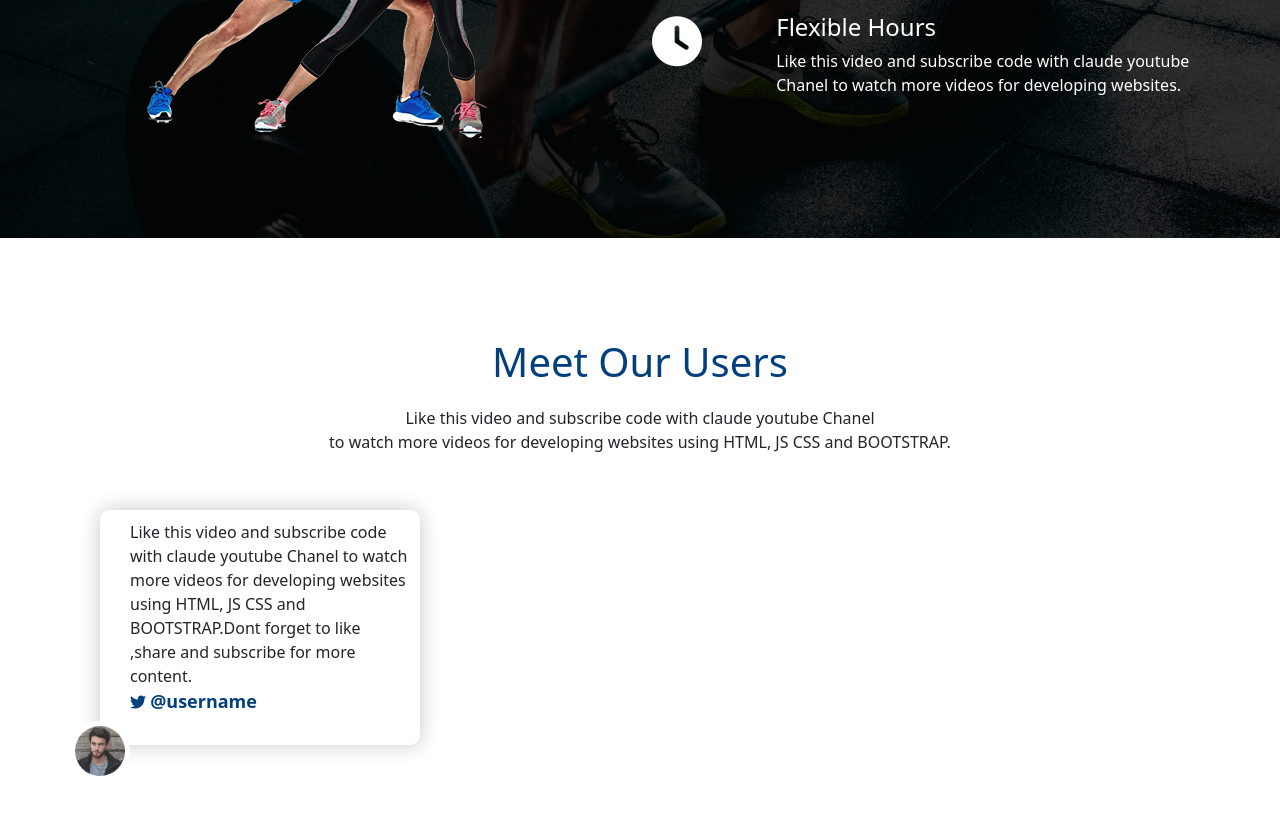
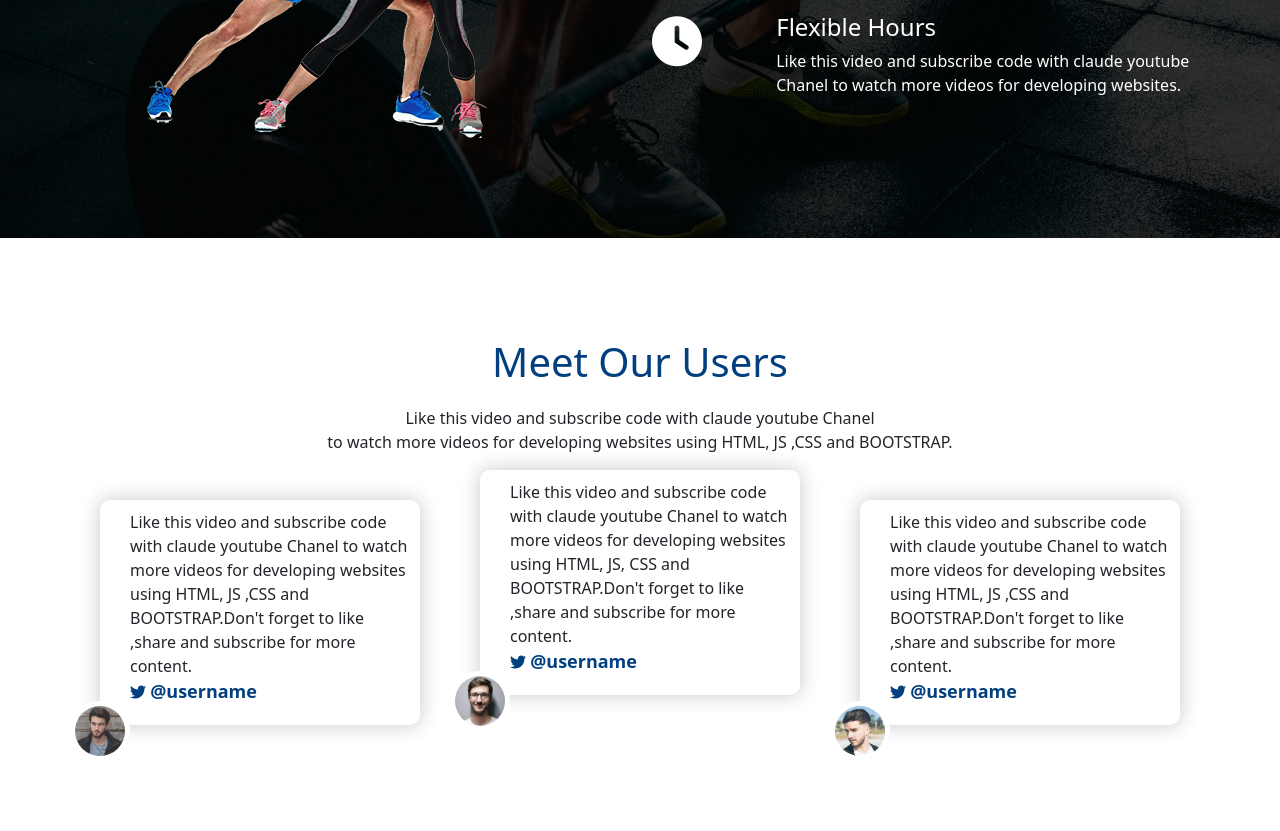
Before and after one commit to claudiahW/fitpal, a plain HTML site: page index.html in a window 1280 px wide. Shown: the part 2577-3408 px from the top of the page. Drawn offline with nearby package versions, Linux system fonts and the light colour scheme.

Commit message:
complete testimonials section

```diff
--- a/index.html
+++ b/index.html
@@ -222,21 +222,43 @@
         <h1 class="text-center">Meet Our Users</h1>
         <p class="text-center">
           Like this video and subscribe code with claude youtube Chanel <br />to
-          watch more videos for developing websites using HTML, JS CSS and
+          watch more videos for developing websites using HTML, JS ,CSS and
           BOOTSTRAP.
         </p>
         <div class="row">
           <div class="col-md-4">
             <p class="review">
               Like this video and subscribe code with claude youtube Chanel to
-              watch more videos for developing websites using HTML, JS CSS and
-              BOOTSTRAP.Dont forget to like ,share and subscribe for more
+              watch more videos for developing websites using HTML, JS ,CSS and
+              BOOTSTRAP.Don't forget to like ,share and subscribe for more
               content.<br />
               <i class="fa-brands fa-twitter"></i>
               <span>@username</span>
             </p>
             <img src="/assets/user1.jpg" alt="" />
           </div>
+          <div class="col-md-4 middle">
+            <p class="review">
+              Like this video and subscribe code with claude youtube Chanel to
+              watch more videos for developing websites using HTML, JS, CSS and
+              BOOTSTRAP.Don't forget to like ,share and subscribe for more
+              content.<br />
+              <i class="fa-brands fa-twitter"></i>
+              <span>@username</span>
+            </p>
+            <img src="/assets/user2.jpg" alt="" />
+          </div>
+          <div class="col-md-4">
+            <p class="review">
+              Like this video and subscribe code with claude youtube Chanel to
+              watch more videos for developing websites using HTML, JS ,CSS and
+              BOOTSTRAP.Don't forget to like ,share and subscribe for more
+              content.<br />
+              <i class="fa-brands fa-twitter"></i>
+              <span>@username</span>
+            </p>
+            <img src="/assets/user3.jpg" alt="" />
+          </div>
         </div>
       </div>
     </section>
--- a/styles.css
+++ b/styles.css
@@ -166,5 +166,9 @@ nav .fa-bars {
   color: #013f7e;
 }
 #testimonials p {
-  padding-bottom: 30px;
+  padding-bottom: 20px;
 }
+#testimonials .middle {
+  margin-bottom: -30px;
+  margin-top: -30px;
+}
```
